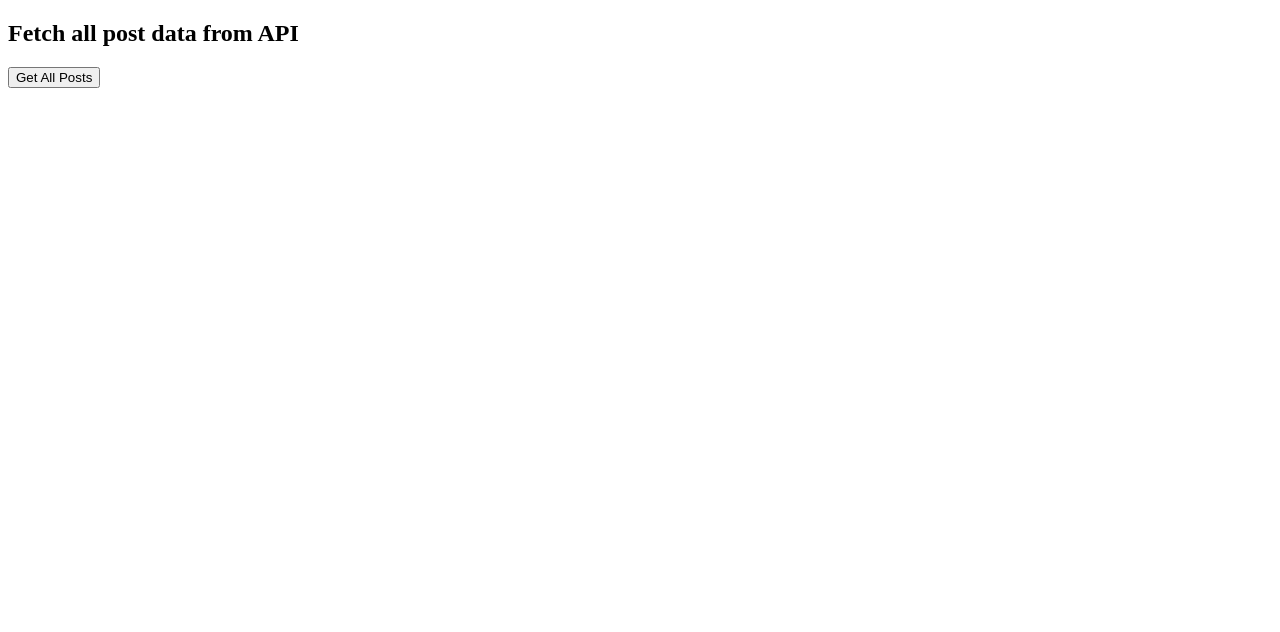
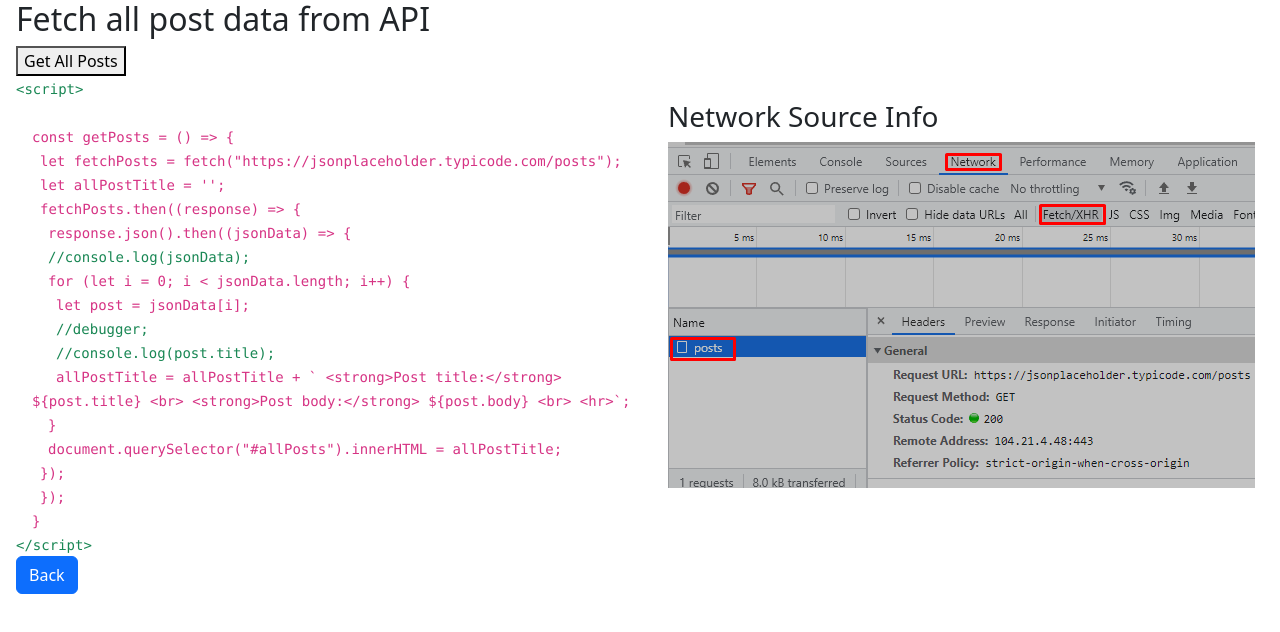
Before and after one commit to comet-me/ES6, a website: page 1.25-Fetch-data/index.html in a window 1280 px wide. Drawn offline with Linux system fonts and the light colour scheme.

Commit message:
update screenshot 1.25 fetch data

```diff
--- a/1.25-Fetch-data/index.html
+++ b/1.25-Fetch-data/index.html
@@ -5,11 +5,47 @@
     <meta http-equiv="X-UA-Compatible" content="IE=edge">
     <meta name="viewport" content="width=device-width, initial-scale=1.0">
     <title>Fetch data from API</title>
+    <link rel="stylesheet" href="../dist/bootstrap/dist/css/bootstrap.css">
 </head>
-<body>
+<body class="ps-3">
     <h2>Fetch all post data from API</h2>
     <button onclick="getPosts()">Get All Posts</button>
     <div id="allPosts"></div>
+    <code class="text-success">
+        &#60script&#62
+    </code>
+    <div class="row ps-3">
+        <div class="col-lg-6">
+            <code>
+                <br> const getPosts = () => {
+
+                <br><span class="ps-2"></span>let fetchPosts = fetch("https://jsonplaceholder.typicode.com/posts");
+                <br><span class="ps-2"></span>let allPostTitle = '';
+
+                <br><span class="ps-2"></span>fetchPosts.then((response) => {
+                <br><span class="ps-3"></span>    response.json().then((jsonData) => {
+                <br><span class="ps-3 text-success">        //console.log(jsonData);</span>
+                <br><span class="ps-3"></span>        for (let i = 0; i < jsonData.length; i++) {
+                <br><span class="ps-4"></span>            let post = jsonData[i];
+                <br><span class="ps-4 text-success">            //debugger;</span>
+                <br><span class="ps-4 text-success">            //console.log(post.title);</span>
+                <br><span class="ps-4"></span>            allPostTitle = allPostTitle + ` &#60strong&#62Post title:&#60/strong&#62 ${post.title} &#60br&#62 &#60strong&#62Post body:&#60/strong&#62 ${post.body} &#60br&#62 &#60hr&#62`;
+                <br><span class="ps-3"></span>        }
+                <br><span class="ps-3"></span>        document.querySelector("#allPosts").innerHTML = allPostTitle;
+                <br><span class="ps-2"></span>    });
+                <br><span class="ps-2"></span>});
+                <br> }
+            </code>
+        </div>
+        <div class="col-lg-6">
+            <h3>Network Source Info</h3>
+            <img src="../images/Screenshot_25.png" alt="">
+        </div>
+    </div>
+    <code class="text-success">
+        &#60/script&#62
+    </code><br>
+    <a href="../index.html" class="btn btn-primary">Back</button></a>
     <script src="./main.js"></script>
 </body>
 </html>
```
Also changed, not shown: index.html (+1 -0 lines), images/Screenshot_25.png (added).
